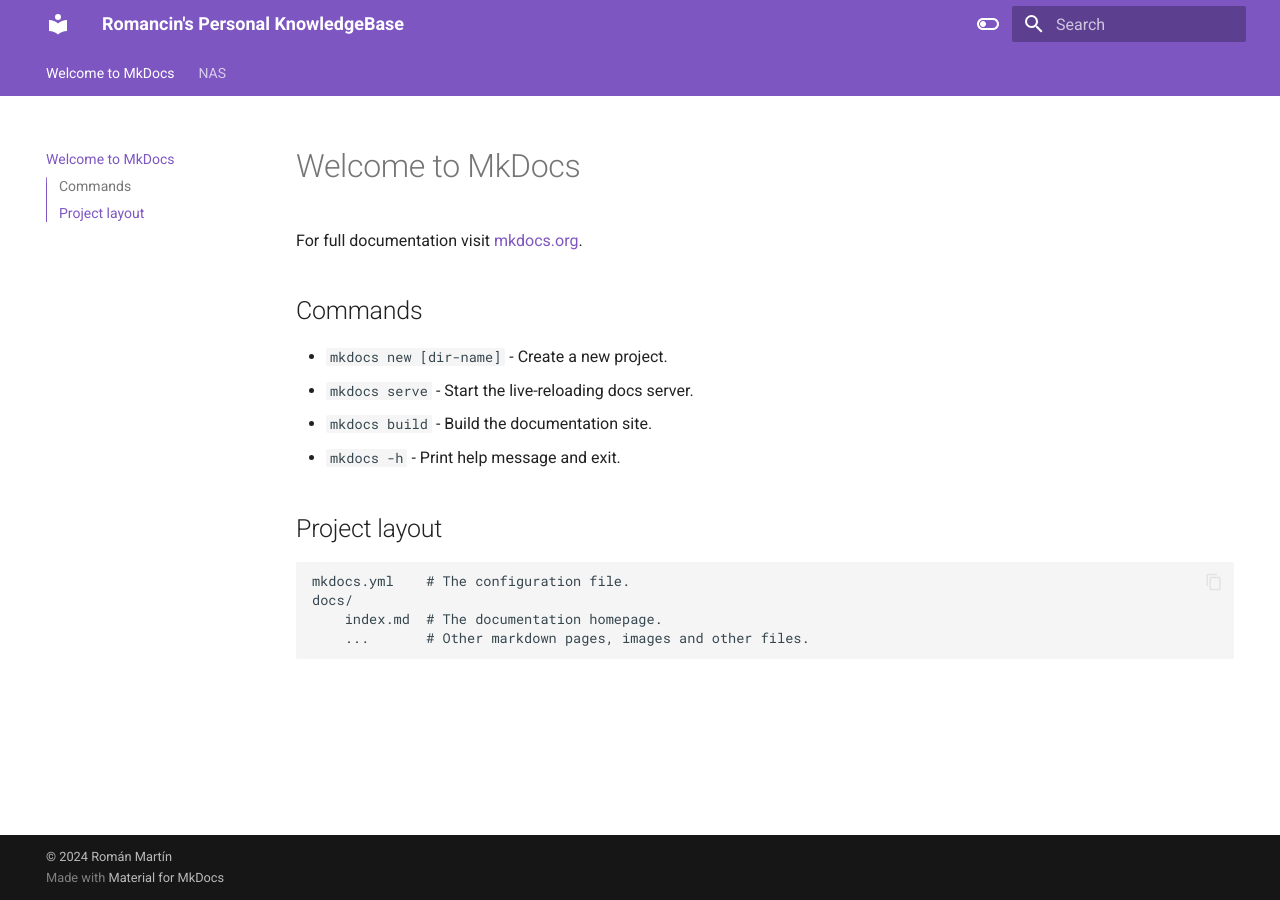
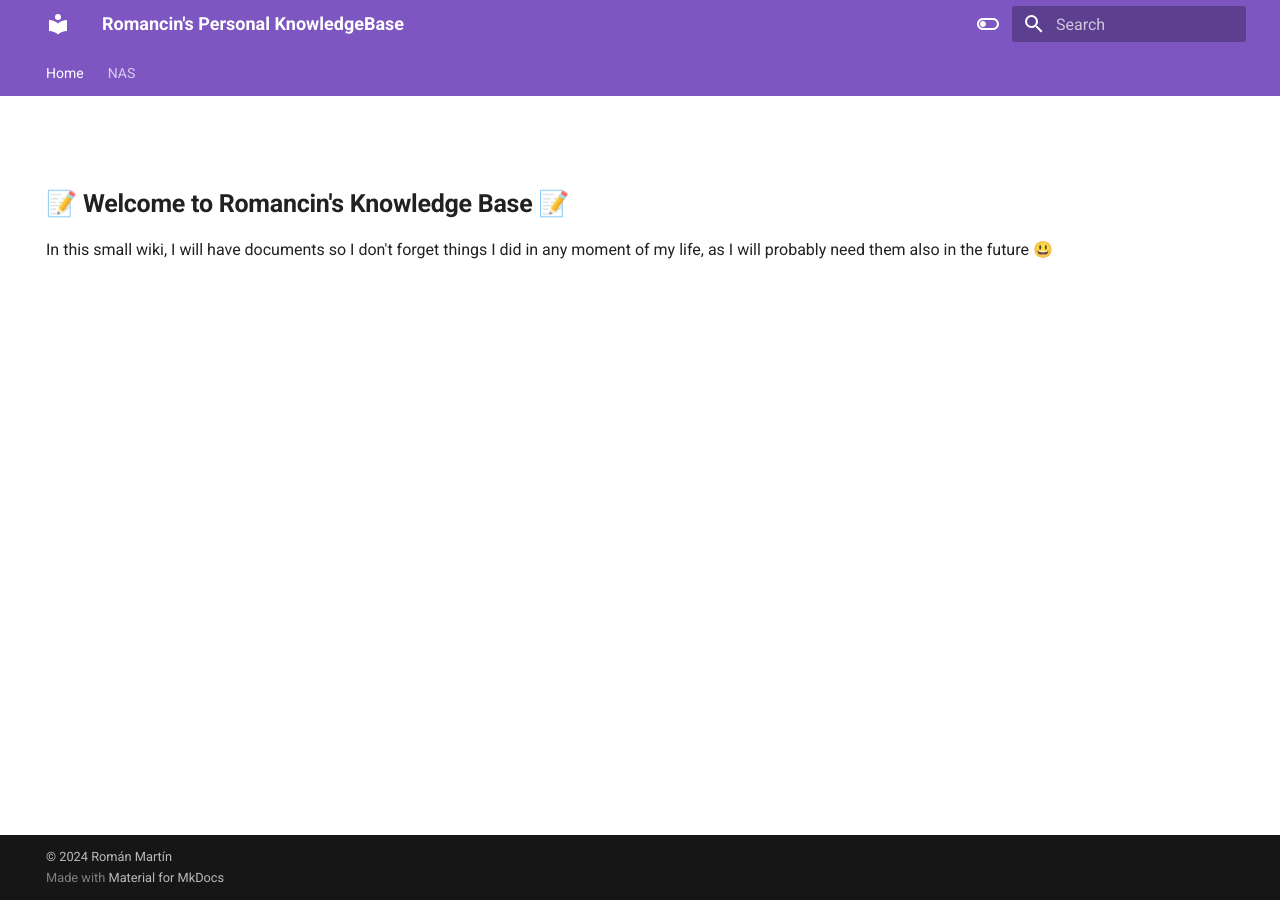
Before and after one commit to romancin/docs, an MkDocs documentation site: the page built from docs/index.md, in a window 1280 px wide. Built offline with MkDocs 1.6.1 and Material for MkDocs 9.7.7, drawn with Linux system fonts in a browser that asks for light colours.

Commit message:
feat: Change format entirely

```diff
--- a/docs/index.md
+++ b/docs/index.md
@@ -1,17 +1,15 @@
-# Welcome to MkDocs
+---
+hide:
+ - navigation
+ - toc
+---
+<style>
+  .md-typeset h1,
+  .md-content__button {
+    display: none;
+  }
+</style>
 
-For full documentation visit [mkdocs.org](https://www.mkdocs.org).
-
-## Commands
-
-* `mkdocs new [dir-name]` - Create a new project.
-* `mkdocs serve` - Start the live-reloading docs server.
-* `mkdocs build` - Build the documentation site.
-* `mkdocs -h` - Print help message and exit.
-
-## Project layout
-
-    mkdocs.yml    # The configuration file.
-    docs/
-        index.md  # The documentation homepage.
-        ...       # Other markdown pages, images and other files.
+<b><h2>&#128221 Welcome to Romancin's Knowledge Base &#128221</b></h2>
+In this small wiki, I will have documents so I don't forget things I did in any moment of my life,
+as I will probably need them also in the future &#128515;
```
Also changed, not shown: docs/NAS/Asustor.md (renamed from docs/NAS/Asustor/creating_startup_script.md, +10 -1 lines).
